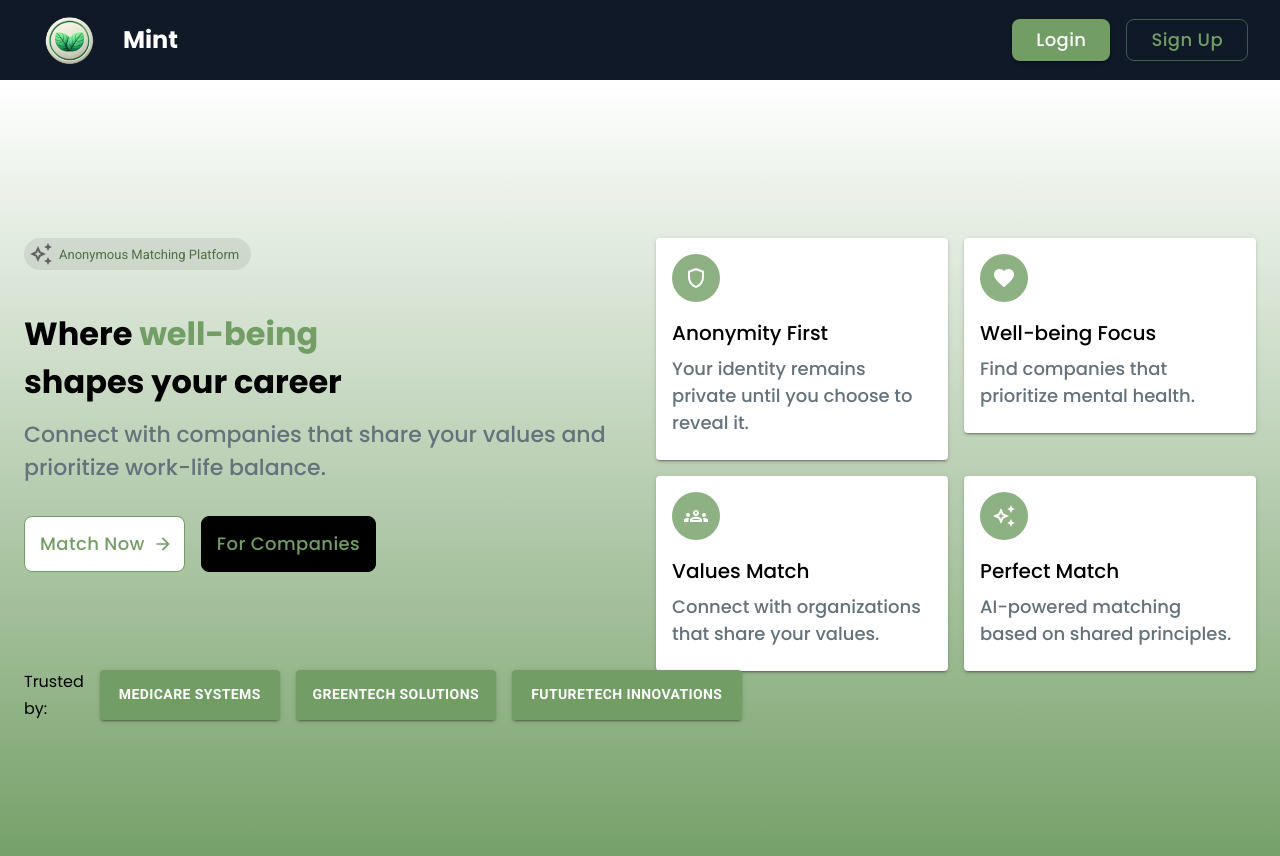
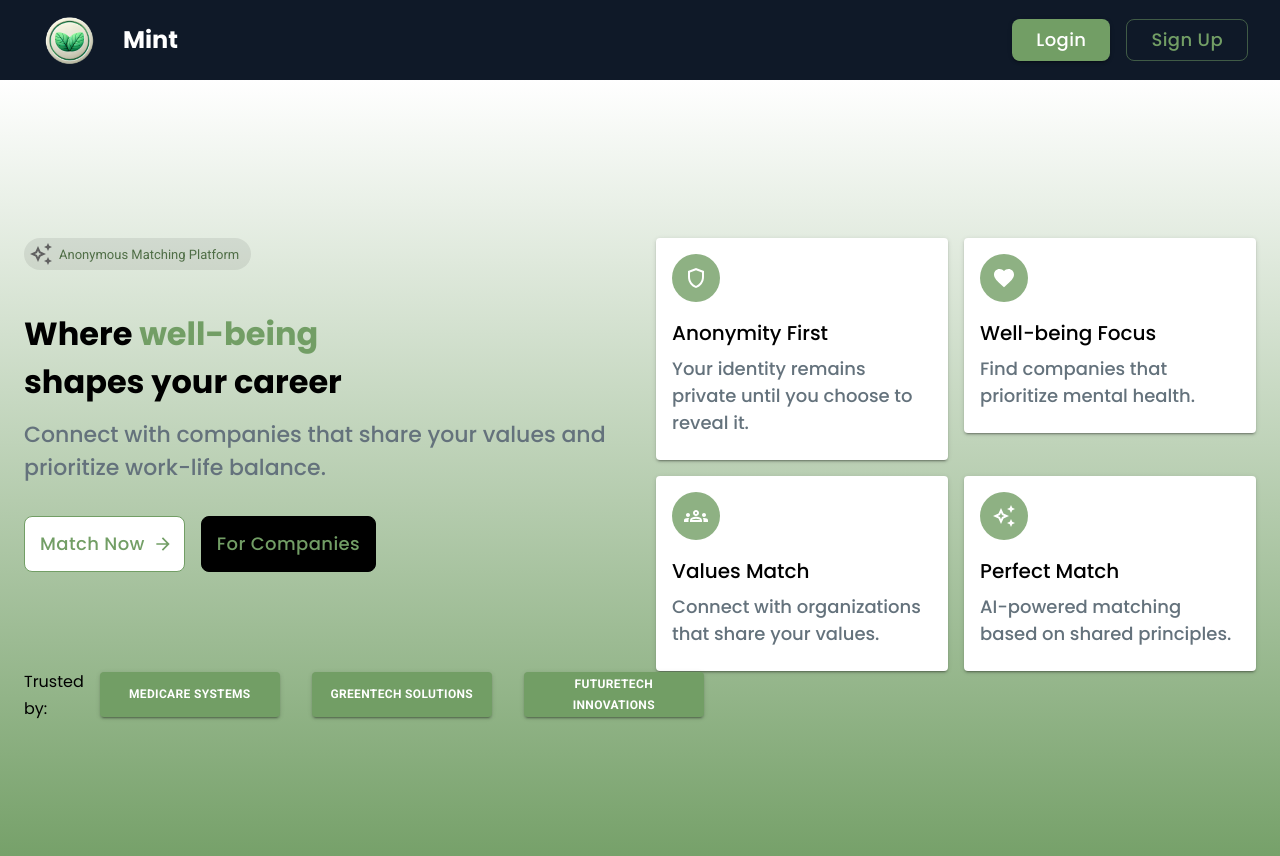
Before and after one commit to J24-Cobalt/front-end, a React (Vite) app: page / in a window 1280 px wide. Shown: the top 856 px of the page. Built offline with nearby package versions, Linux system fonts and the light colour scheme.

Commit message:
Styling for landing page, modified profiles, adjusted time of the mock player

```diff
--- a/src/features/landingPage/LandingPage.tsx
+++ b/src/features/landingPage/LandingPage.tsx
@@ -201,21 +201,21 @@ const LandingPage = () => {
                 }}
               >
                 <Typography
-                  sx={{padding: 0, fontSize: "16px", width: 200 }}
+                  sx={{padding: 0, fontSize: "16px", width: 180 }}
                 >
                   Trusted by:
                 </Typography>
                 <Stack direction="row">
-                  <Stack sx={{ padding: 0 }} direction="row" gap={2}>
+                  <Stack sx={{ padding: 0 }} direction="row" gap={4}>
                     <Button
                       variant="contained"
                       color="primary"
                       sx={{
-                        height: 50,
+                        height: 45,
                         width: 180,
                         textAlign: "center",
                         fontWeight: "bold",
-                        fontSize: "14px",
+                        fontSize: "12px",
                       }}
                     >
                       Medicare Systems
@@ -224,11 +224,11 @@ const LandingPage = () => {
                       variant="contained"
                       color="primary"
                       sx={{
-                        height: 50,
-                        width: 200,
+                        height: 45,
+                        width: 180,
                         textAlign: "center",
                         fontWeight: "bold",
-                        fontSize: "14px",
+                        fontSize: "12px",
                       }}
                     >
                       GreenTech Solutions
@@ -237,11 +237,11 @@ const LandingPage = () => {
                       variant="contained"
                       color="primary"
                       sx={{
-                        height: 50,
-                        width: 230,
+                        height: 45,
+                        width: 180,
                         textAlign: "center",
                         fontWeight: "bold",
-                        fontSize: "14px",
+                        fontSize: "12px",
                       }}
                     >
                       FutureTech Innovations
--- a/src/features/matchingPage/components/AnonymizedCompanyProfile.tsx
+++ b/src/features/matchingPage/components/AnonymizedCompanyProfile.tsx
@@ -88,7 +88,7 @@ export default function AnonymizedCompanyProfile({
               {/* Play Button */}
               <Box
                 sx={{
-                  width: 64,
+                  width: 75,
                   height: 64,
                   bgcolor: "rgba(255, 255, 255, 0.8)",
                   borderRadius: "50%",
@@ -99,7 +99,7 @@ export default function AnonymizedCompanyProfile({
                 }}
               >
                 <Typography
-                  variant="h3"
+                  variant="h4"
                   color="black"
                   sx={{ fontWeight: "bold" }}
                 >
@@ -139,7 +139,7 @@ export default function AnonymizedCompanyProfile({
                   justifyContent="space-between"
                   sx={{ mt: 0.5, px: 0.5, color: "white", fontSize: 12 }}
                 >
-                  <Typography>0:00</Typography>
+                  <Typography>0:47</Typography>
                   <Typography>2:45</Typography>
                 </Stack>
               </Box>
--- a/src/features/matchingPage/components/AnoymizedUserProfile.tsx
+++ b/src/features/matchingPage/components/AnoymizedUserProfile.tsx
@@ -22,9 +22,6 @@ export default function AnonymizedUserProfile({ profile }: { profile: Profile })
       {/* Name and Title Stack */}
       <Stack spacing={1} mb={4} direction="column" alignItems="center">
         <Typography variant="h4" fontWeight="bold">
-          {profile.name}
-        </Typography>
-        <Typography variant="subtitle1" color="text.secondary">
           {profile.title}
         </Typography>
       </Stack>
```
